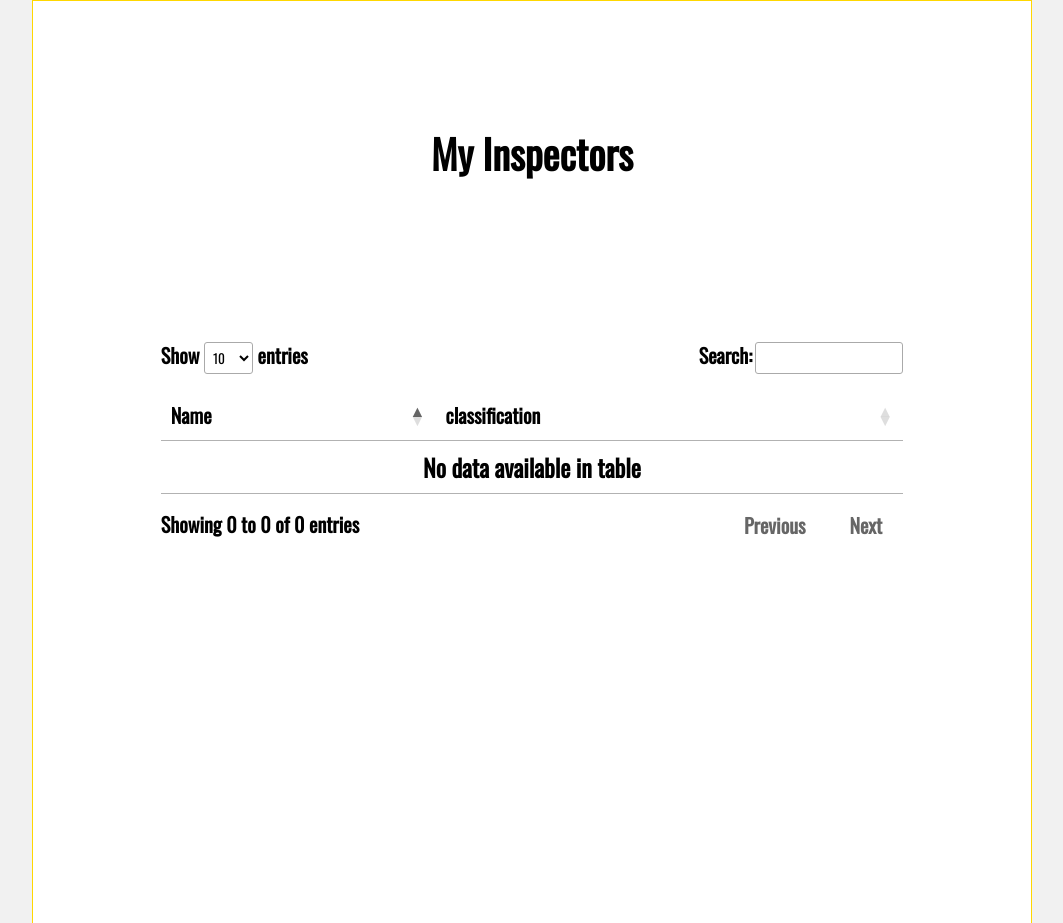
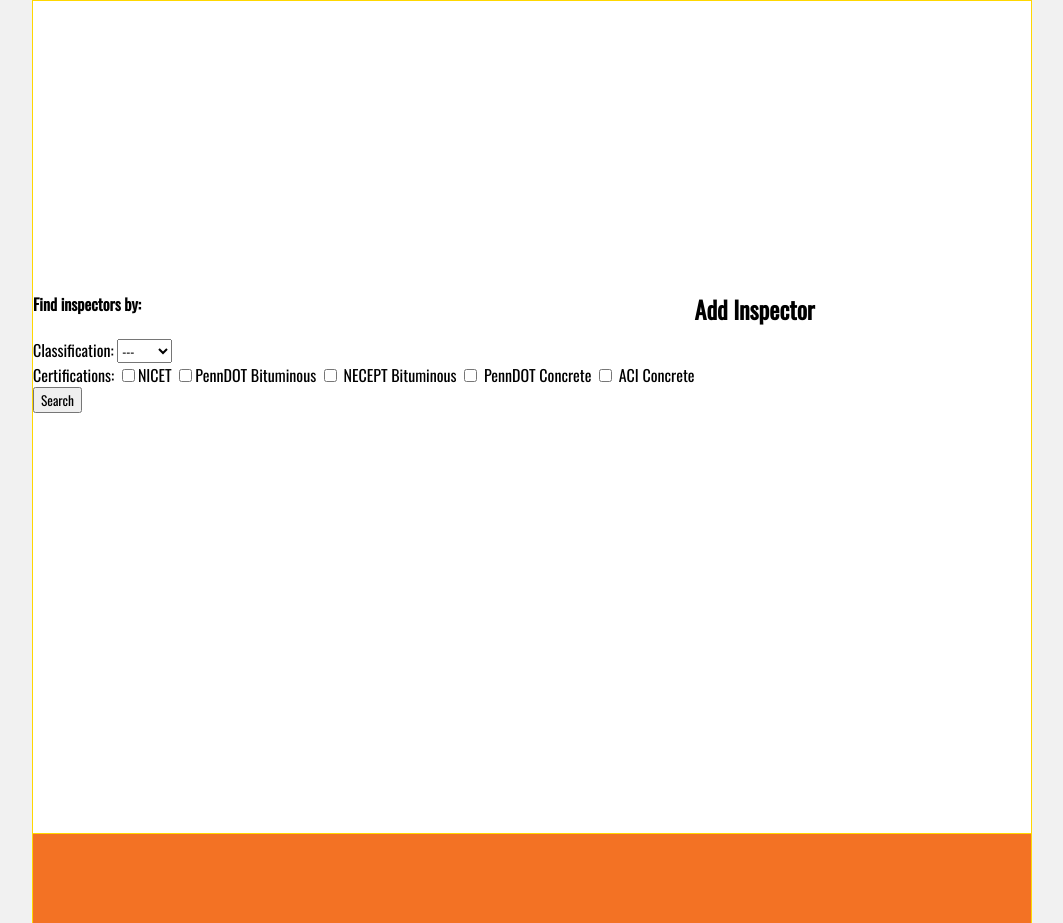
Before and after one commit to Ralst0n/inspection-manager, a Django app: template apps/inspectors/templates/inspector_list.html in a window 1280 px wide. Shown: the part 94-1017 px from the top of the page, without its empty margins (108-1171 px from the left). Run offline with Django 3.2, Linux system fonts and the light colour scheme; the template is opened without the code that fills it, so the values that code supplies are empty; parts of the project's set-up code (start-up, migrations or seed data) failed here and were passed over; some libraries are stand-ins or nearby versions; some web fonts are replaced.

Commit message:
Create card based layout and add search

```diff
--- a/apps/inspectors/templates/inspector_list.html
+++ b/apps/inspectors/templates/inspector_list.html
@@ -1,41 +1,75 @@
-{% extends 'table_page.html' %}
+{% extends 'base_nav.html' %}
+{% load static %}
 
 {% block title %}Inspector List{% endblock %}
-{% block morestyles %}
-#table-wrapper{
-  width: 100%;
-  background: red;
-}
-.options{
-  width: 100%;
-  text-align: center;
-}
-.options a{
-  margin: 0 auto;
-}
+{% block headers %}
+<link rel="stylesheet" href="{% static '/css/inspector_list.css' %}">
+<script src="{% static '/js/inspector_list.js' %}"></script>
 {% endblock %}
-{% block inspectors-nav %}active{% endblock %}
 
-{% block page_name %}My Inspectors{% endblock %}
-<div id='table-wrapper'>{%block table-properties %}table table-border {%endblock %}
-{% block table_head %}
-  <th>Name</th>
-  <th>classification</th>
-{% endblock %}
-{% block table_body %}
-  {% for inspector in inspector_list %}
-  <tr>
-    <td><a href="{{ inspector.get_absolute_url }}"> {{ inspector.first_name }} {{ inspector.last_name }}</a></td>
-    <td>{{ inspector.classification }}</td>
-  </tr>
-  {% endfor %}
+{% block content %}
+<div id="inspector-search">
+  <h4>Find inspectors by:</h4>
+<form action="" >
+  {% csrf_token %}
+
+  <div class="form-row">
+  <label for="classification">Classification:</label>
+  <select name="classification" id="">
+    <option value="all" >---</option>
+    <option >TA-1</option>
+    <option >TA-2</option>
+    <option >TCI-1</option>
+    <option >TCI-2</option>
+    <option >TCI-3</option>
+    <option >TCIS-1</option>
+    <option >TCIS-2</option>
+  </select>
 </div>
-{% endblock %}
+
+<div class="form-row">
+  <label for="certs">Certifications:</label>
+  <input name="certs" type="checkbox" value="nicet_expiration">NICET
+  <input name="certs" type="checkbox" value="penndot_bituminous">PennDOT Bituminous
+  <input name="certs" type="checkbox" value="necept_bituminous"> NECEPT Bituminous
+  <input name="certs" type="checkbox" value="penndot_concrete"> PennDOT Concrete
+  <input name="certs" type="checkbox" value="aci_concrete"> ACI Concrete
+</div>
+
+  <input id="inspector-search-button" type="button" value="Search">
+</form>
+</div>
+
+
+<div id="inspectors">
+    {% for inspector in inspector_list %}
+    <div class="inspector-card">
+      <h4><a href="{{ inspector.get_absolute_url }}" target=_blank> {{ inspector.first_name }} {{ inspector.last_name }}</a></h4>
+      <p>{{ inspector.classification }}</p>
+      <hr>
+      <p class="location">{{ inspector.home_city }}, {{ inspector.home_state }}</p>
+    </div>
+    {% endfor %}
+</div>
+
+
 {% block create %}
 <div class="options">
     {% if request.user.profile.role == 'Preparer' or request.user.profile.role == 'Manager' %}
-    <a class="button submit" href="{% url 'inspector-create' %}">Add Inspector</a>
-    <a class="button" href="{% url 'search-inspectors'%}">Toggle Inspectors</a>
+    <a class="button submit"  id="add-inspector-button" href="{% url 'inspector-create' %}">Add Inspector</a>
     {% endif %}
 </div>
+
+<div class="modal">
+
+  <div class="modal-body">
+      <h2>Add Inspector</h2>
+      <h5 id="modal-message"></h5>
+  <form action="" id="inspector-form">
+    {% csrf_token %}
+  </form>
+</div>
+</div>
+
 {% endblock %}
+{% endblock %}
```
